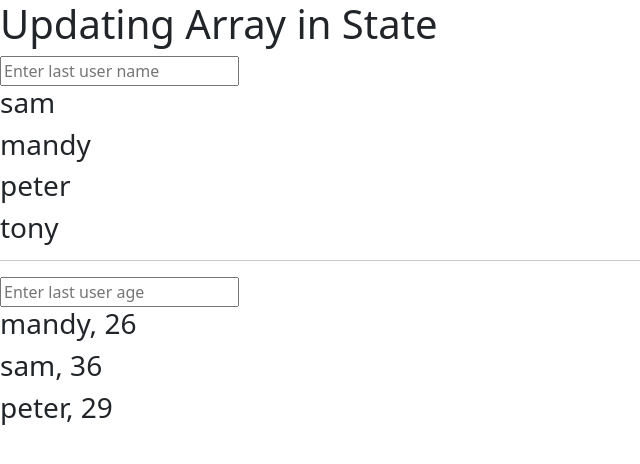
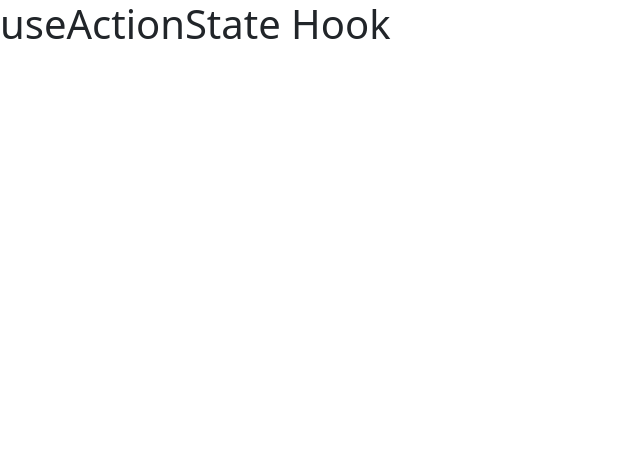
Before and after one commit to PawanDev52/React-19, a React (Vite) app: page / in a window 1280 px wide. Shown: the top 464 px of the page, without its empty margins (0-640 px from the left). Built offline with nearby package versions, Linux system fonts and the light colour scheme.

Commit message:
useActionState

```diff
--- a/src/App.jsx
+++ b/src/App.jsx
@@ -1270,47 +1270,56 @@ import DisplayUser from "./DisplayUser";
 // }
 
 // Update Array in State
+// function App() {
+//   const [data, setData] = useState(["sam", "mandy", "peter", "tony"]);
+//   const handleName = (name) => {
+//     let updates = [...data];
+//     updates[updates.length - 1] = name;
+//     setData(updates);
+//   };
+
+//   const [details, setDetails] = useState([
+//     { name: "mandy", age: "26" },
+//     { name: "sam", age: "36" },
+//     { name: "peter", age: "29" },
+//   ]);
+
+//   const handleAge = (age) => {
+//     // details[details.length - 1].age = age;
+//     // setDetails([...details]);
+
+//     let updateAge = details.map((item, index) =>
+//       index === details.length - 1 ? { ...item, age: age } : item
+//     );
+//     setDetails(updateAge);
+//   };
+
+//   return (
+//     <div>
+//       <h1>Updating Array in State</h1>
+//       <input type="text" onChange={(e) => handleName(e.target.value)} placeholder="Enter last user name" />
+
+//       {data.map((item, index) => (
+//         <h3 key={index}>{item}</h3>
+//       ))}
+//       <hr />
+
+//       <input type="text" onChange={(e) => handleAge(e.target.value)} placeholder="Enter last user age" />
+
+//       {details.map((item, index) => (
+//         <h3 key={index}>
+//           {item.name}, {item.age}
+//         </h3>
+//       ))}
+//     </div>
+//   );
+// }
+
+// useActionState hook
 function App() {
-  const [data, setData] = useState(["sam", "mandy", "peter", "tony"]);
-  const handleName = (name) => {
-    let updates = [...data];
-    updates[updates.length - 1] = name;
-    setData(updates);
-  };
-
-  const [details, setDetails] = useState([
-    { name: "mandy", age: "26" },
-    { name: "sam", age: "36" },
-    { name: "peter", age: "29" },
-  ]);
-
-  const handleAge = (age) => {
-    // details[details.length - 1].age = age;
-    // setDetails([...details]);
-
-    let updateAge = details.map((item, index) =>
-      index === details.length - 1 ? { ...item, age: age } : item
-    );
-    setDetails(updateAge);
-  };
-
   return (
     <div>
-      <h1>Updating Array in State</h1>
-      <input type="text" onChange={(e) => handleName(e.target.value)} placeholder="Enter last user name" />
-
-      {data.map((item, index) => (
-        <h3 key={index}>{item}</h3>
-      ))}
-      <hr />
-
-      <input type="text" onChange={(e) => handleAge(e.target.value)} placeholder="Enter last user age" />
-
-      {details.map((item, index) => (
-        <h3 key={index}>
-          {item.name}, {item.age}
-        </h3>
-      ))}
+      <h1>useActionState Hook</h1>
     </div>
   );
 }
```
